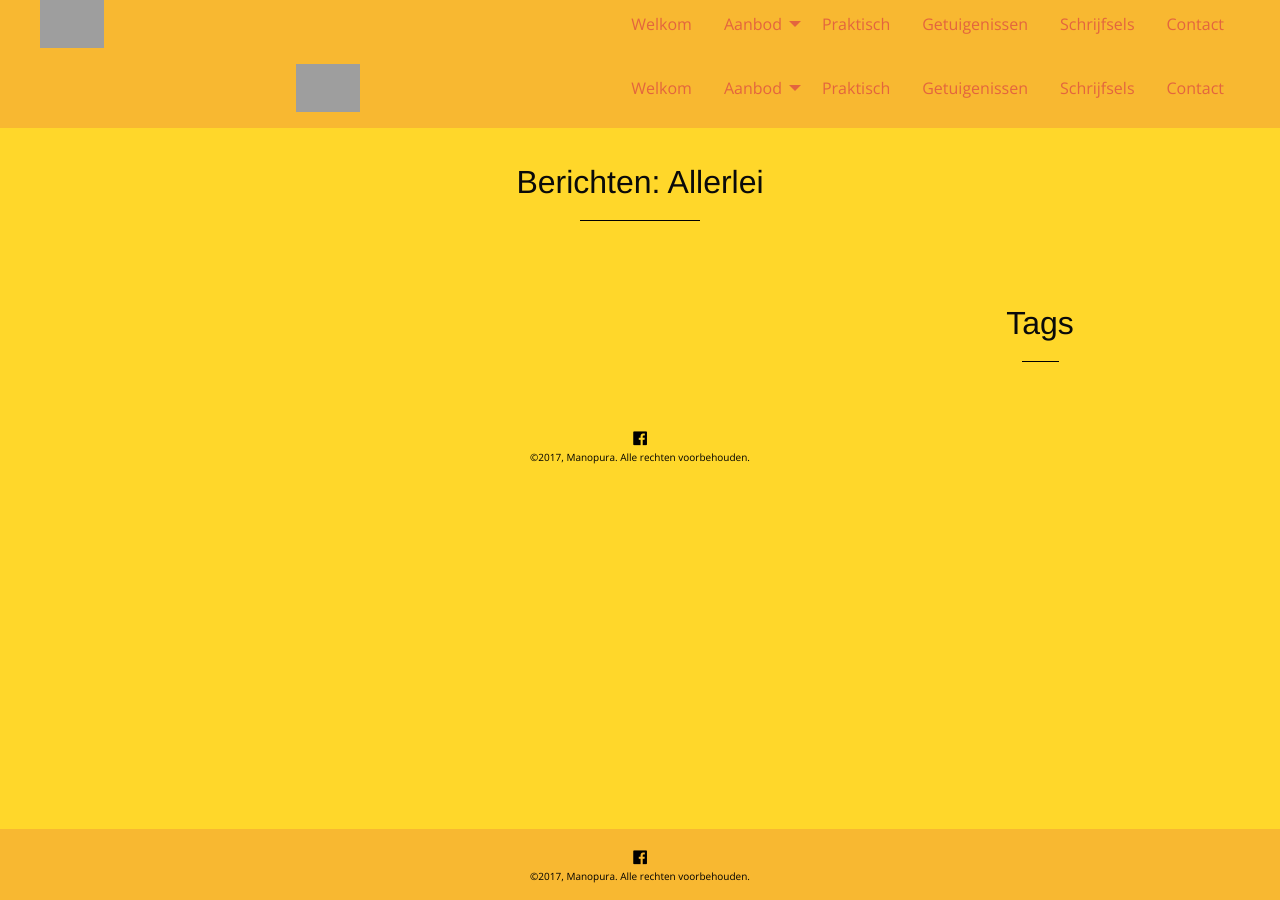
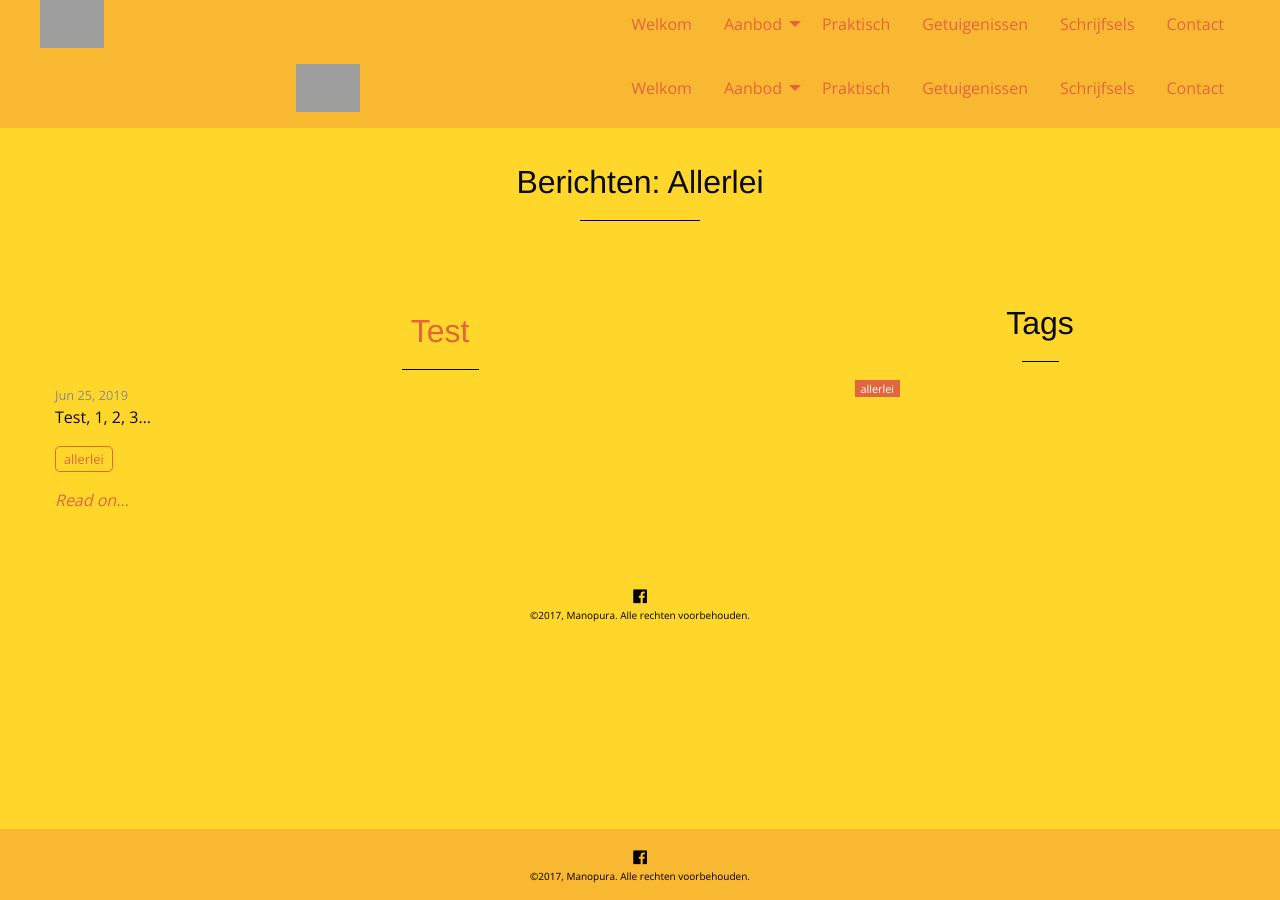
Before and after one commit to manopura/manopura.github.io, a Jekyll site: the page built from tag/allerlei.html, in a window 1280 px wide. Built offline with Jekyll 4.4.1, drawn with Linux system fonts in a browser that asks for light colours; nearby versions of some CDN libraries; grey boxes are pictures that could not be loaded.

Commit message:
Add test blog

```diff
--- a/_includes/navigation.html
+++ b/_includes/navigation.html
@@ -37,7 +37,7 @@
 				<li {% if page.menu == "Getuigenissen" %} class="active" {% endif %}>
                     <a {% unless page.menu == "Getuigenissen" %} href="Getuigenissen.html" {% endunless %}>Getuigenissen</a></li>
 				<li {% if page.menu == "Blog" %} class="active" {% endif %}>
-                    <a {% unless page.menu == "Blog" %} href="blog" {% endunless %}>Schrijfsels</a></li>
+                    <a {% unless page.menu == "Blog" %} href="blog/" {% endunless %}>Schrijfsels</a></li>
 				<li {% if page.menu == "contact" %} class="active" {% endif %}>
                     <a {% unless page.menu == "contact" %} href="contact.html" {% endunless %}>Contact</a></li>
 		</ul>
--- /dev/null
+++ b/_posts/2019-06-25-test.md
@@ -0,0 +1,7 @@
+---
+layout: blog
+title:  "Test"
+date:   2019-06-25 09:00:00
+tags: [allerlei]
+---
+Test, 1, 2, 3...
```
Also changed, not shown: 1 other file.
